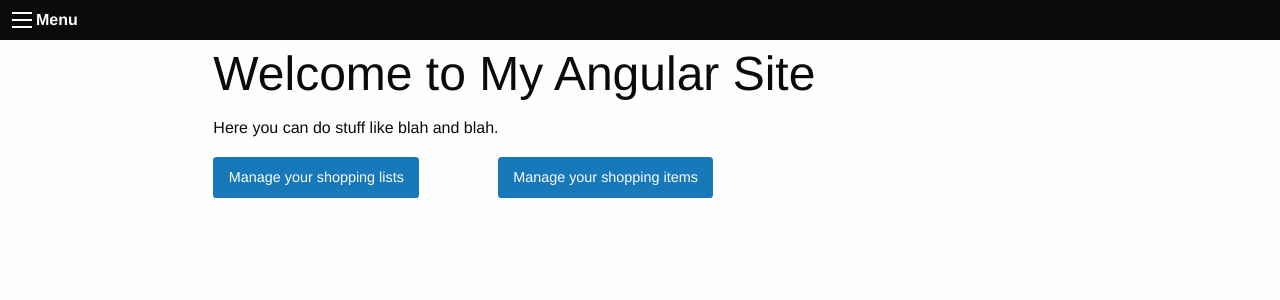
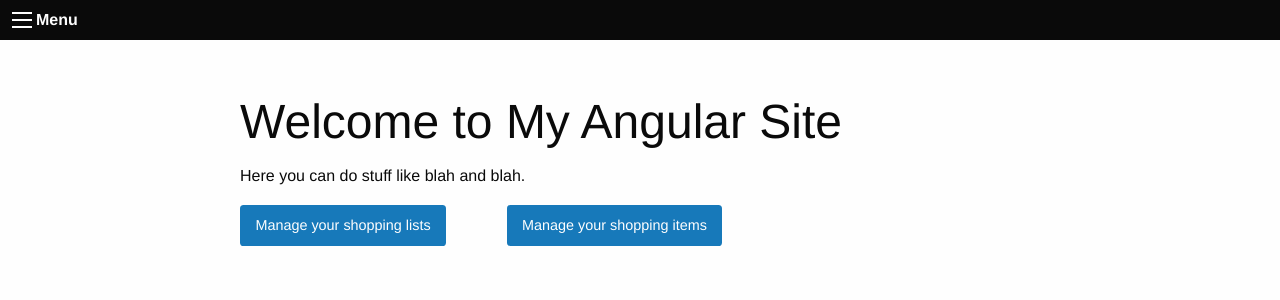
Before and after one commit to lukaspj/shopping-list-simple-frontend, an Angular app: page /index in a window 1280 px wide. Shown: the top 300 px of the page. Built offline with nearby package versions, Linux system fonts and the light colour scheme.

Commit message:
Style fixes

```diff
--- a/src/app/app.component.html
+++ b/src/app/app.component.html
@@ -22,14 +22,16 @@
   </div>
 </div>
 
-<div class="grid-x">
-  <div class="cell small-0 medium-2">
+<div class="grid-container content-container">
+  <div class="grid-x">
+    <div class="cell auto">
 
-  </div>
-  <div class="cell small-12 medium-8">
-    <router-outlet></router-outlet>
-  </div>
-  <div class="cell small-0 medium-2">
+    </div>
+    <div class="cell small-12 medium-8">
+      <router-outlet></router-outlet>
+    </div>
+    <div class="cell auto">
 
+    </div>
   </div>
 </div>
--- a/src/app/app.component.scss
+++ b/src/app/app.component.scss
@@ -1,3 +1,8 @@
+@import "../main";
+
 .content-container {
-  margin: 3em auto;
+  @include breakpoint(medium up) {
+    margin-top: 3em;
+  }
+  padding: 0;
 }
--- /dev/null
+++ b/src/main.scss
@@ -0,0 +1,5 @@
+@import "~foundation-sites/scss/foundation";
+
+@include foundation-everything(true);
+
+$style-border-radius: 0.25em;
--- a/src/styles.scss
+++ b/src/styles.scss
@@ -1,6 +1,4 @@
-@import "~foundation-sites/scss/foundation";
-
-@include foundation-everything(true);
+@import "main";
 
 $style-border-radius: 0.25em;
 
```
